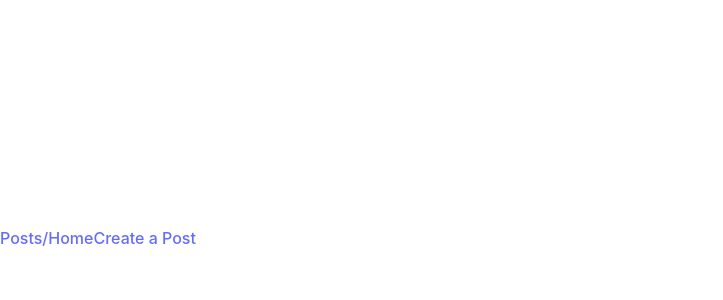
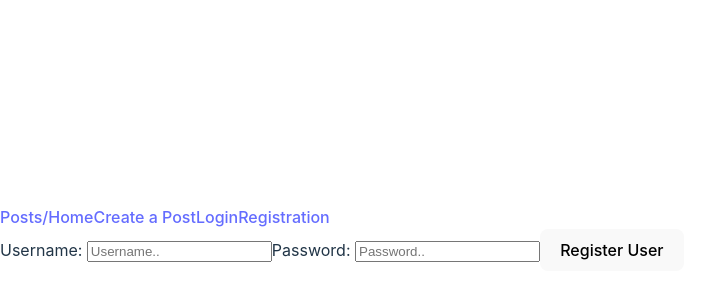
Before and after one commit to mitchalejo94/fullstackPracticeProject, a React (Vite) app in the folder client/: page /registration in a window 1280 px wide. Shown: the part 162-462 px from the top of the page, without its empty margins (0-723 px from the left). Built offline with nearby package versions, Linux system fonts and the light colour scheme.

Commit message:
Feat:Frontend-Register and Login

```diff
--- a/client/src/App.jsx
+++ b/client/src/App.jsx
@@ -2,16 +2,22 @@
 import Home from "./pages/Home";
 import CreatePost from "./pages/CreatePost";
 import Post from "./pages/Post";
+import Registration from "./pages/Registration";
+import Login from "./pages/Login";
 function App() {
   return (
     <div className="App">
       <Router>
         <Link to="/">Posts/Home</Link>
         <Link to="/createpost">Create a Post</Link>
+        <Link to="/login">Login</Link>
+        <Link to="/registration">Registration</Link>
         <Routes>
           <Route path="/" element={<Home />}></Route>
           <Route path="/createpost" element={<CreatePost />}></Route>
           <Route path="/post/:id" element={<Post />}></Route>
+          <Route path="/registration" element={<Registration />}></Route>
+          <Route path="/login" element={<Login />}></Route>
         </Routes>
       </Router>
     </div>
--- /dev/null
+++ b/client/src/pages/Login.jsx
@@ -0,0 +1,34 @@
+import React, { useState } from "react";
+import axios from "axios";
+function Login() {
+  const [username, setUsername] = useState("");
+  const [password, setPassword] = useState("");
+
+  const login = () => {
+    const data = { username: username, password: password };
+    axios.post("http://localhost:3002/auth/login", data).then((response) => {
+      console.log(response.data);
+    });
+  };
+  return (
+    <div>
+      <label>Username: </label>
+      <input
+        type="text"
+        onChange={(event) => {
+          setUsername(event.target.value);
+        }}
+      />
+      <label>Password: </label>
+      <input
+        type="password"
+        onChange={(event) => {
+          setPassword(event.target.value);
+        }}
+      />
+      <button onClick={login}>Log in </button>
+    </div>
+  );
+}
+
+export default Login;
--- /dev/null
+++ b/client/src/pages/Registration.jsx
@@ -0,0 +1,54 @@
+import React from "react";
+import { Formik, Form, Field, ErrorMessage } from "formik";
+import * as Yup from "yup";
+import axios from "axios";
+
+function Registration() {
+  const initialValues = {
+    username: "",
+    password: "",
+  };
+
+  const validationSchema = Yup.object().shape({
+    username: Yup.string().min(5).max(15).required(),
+    password: Yup.string().min(5).max(15).required(),
+  });
+
+  const onSubmit = (data) => {
+    axios.post("http://localhost:3002/auth", data).then(() => {
+      console.log(data);
+    });
+  };
+  return (
+    <div>
+      {" "}
+      <Formik
+        initialValues={initialValues}
+        onSubmit={onSubmit}
+        validationSchema={validationSchema}
+      >
+        <Form>
+          <label>Username: </label>
+          <ErrorMessage name="username" component="span" />
+          <Field
+            id="inputCreatePost"
+            name="username"
+            placeholder="Username.."
+          />
+
+          <label>Password: </label>
+          <ErrorMessage name="password" component="span" />
+          <Field
+            id="inputCreatePost"
+            name="password"
+            type="password"
+            placeholder="Password.."
+          />
+          <button>Register User </button>
+        </Form>
+      </Formik>
+    </div>
+  );
+}
+
+export default Registration;
```
Also changed, not shown: 1 other file (tests, documents, lock files or other folders).
